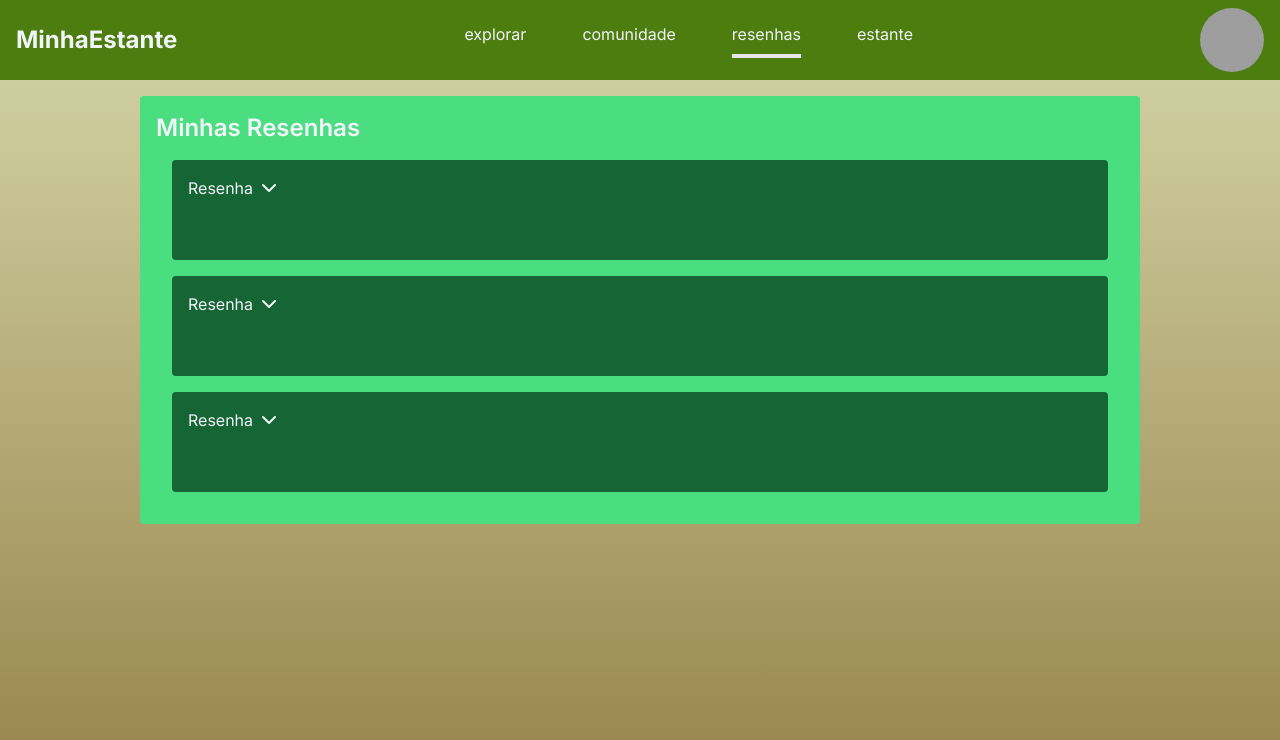
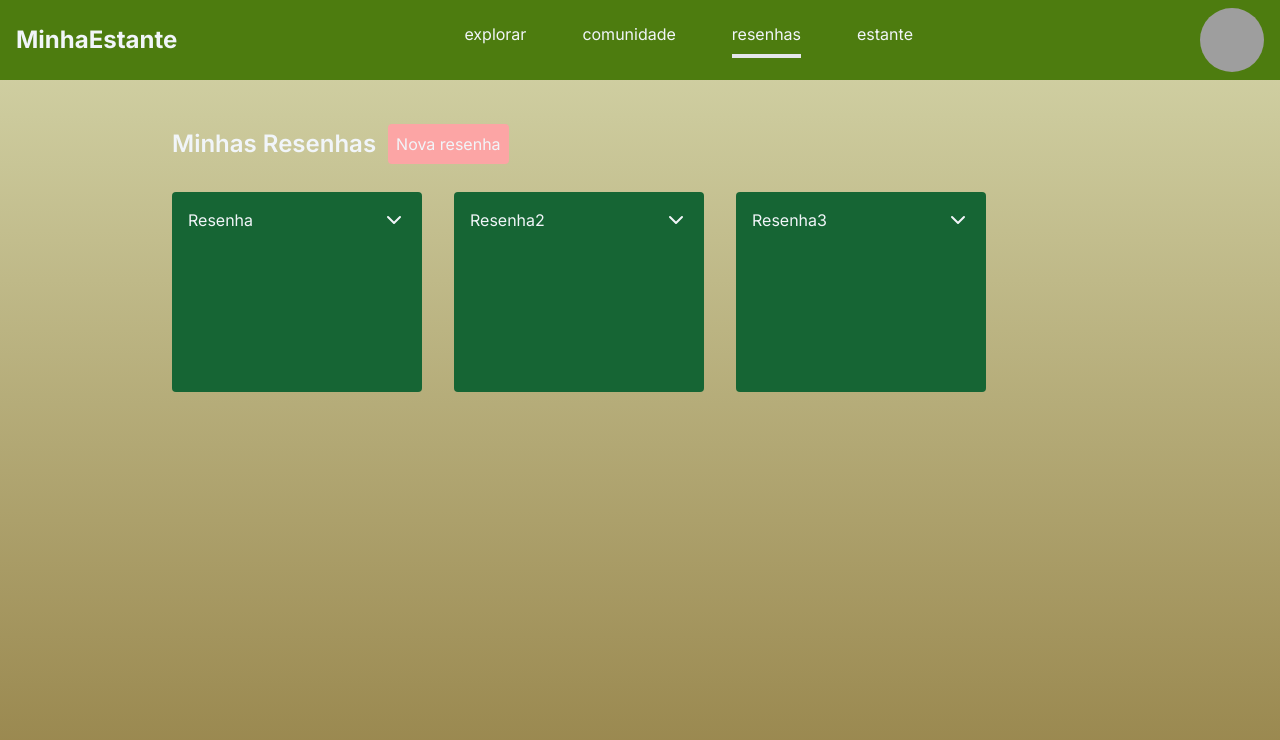
Before and after one commit to thiemimi/minhaestanteWEB, a Next.js app: page / in a window 1280 px wide. Shown: the top 740 px of the page. Built offline with nearby package versions, Linux system fonts and the light colour scheme; grey boxes are pictures that could not be loaded.

Commit message:
alterações em resenha

```diff
--- a/src/app/page.tsx
+++ b/src/app/page.tsx
@@ -12,12 +12,12 @@ export default function Home() {
     },
     {
       id: 2,
-      nome: "Resenha",
+      nome: "Resenha2",
       baba: "sei la"
     },
     {
       id: 3,
-      nome: "Resenha",
+      nome: "Resenha3",
       baba: "sei la"
     }
 
@@ -26,13 +26,17 @@ export default function Home() {
     <main className="flex min-h-screen flex-col items-center">
       <NavBar active="resenhas"/>
 
-      <section className="bg-green-400 rounded min-w-[1000px] p-4 m-4">
-        <h2 className="text-2xl font-semibold">Minhas Resenhas</h2>
+      <section className="rounded min-w-[1000px] p-4 m-4">
+
+        <div className="flex p-2">
+          <h2 className="text-2xl font-semibold p-2">Minhas Resenhas</h2>
+          <button className="text-l bg-red-300 rounded p-2 m-1">Nova resenha</button>
+        </div>
         <div id="data">
           {resenhas.map(resenha => {
             return(
-              <div key={resenha.id} className="flex justify-between bg-green-800 rounded min-w-[150px] min-h-[100px] p-4 m-4" id="data-row">
-                <div className="flex gap-1">
+              <div key={resenha.id} className="inline-block justify-between bg-green-800 rounded min-w-[250px] min-h-[200px] p-4 m-4" id="data-row">
+                <div className="flex gap-1 justify-between">
                   <span>{resenha.nome}</span>
                   <ChevronDown/>
                 </div>
@@ -41,6 +45,7 @@ export default function Home() {
           })}
         </div>
       </section>
+
     </main>
   );
 }
```
